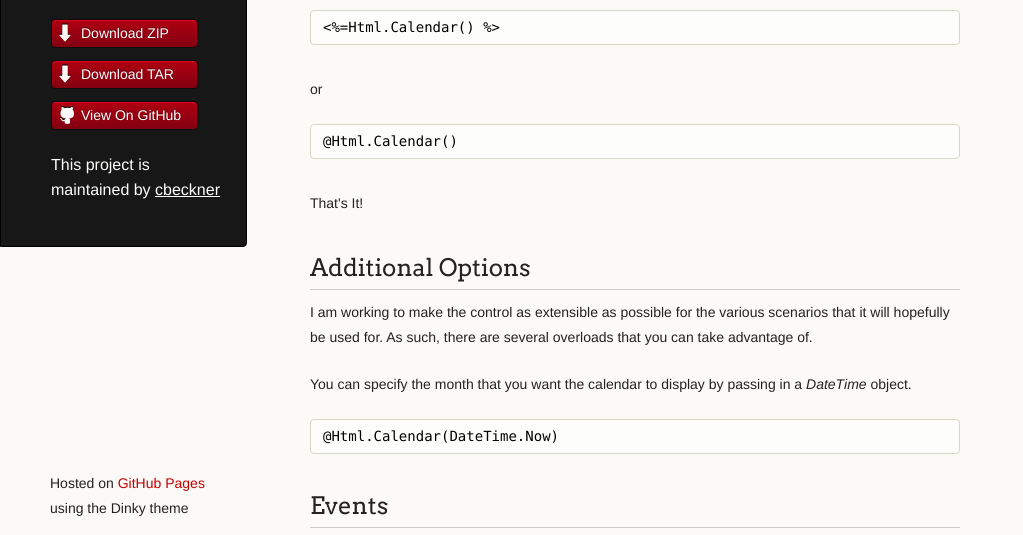
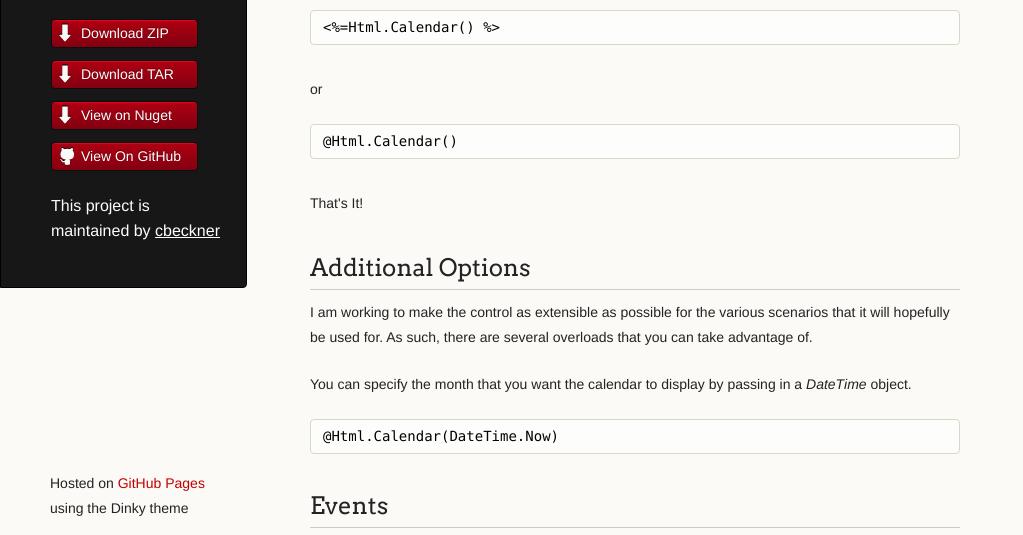
Before and after one commit to cbeckner/MvcCalendar, a plain HTML site: page index.html in a window 1280 px wide. Shown: the part 247-782 px from the top of the page, without its empty margins (0-1023 px from the left). Drawn offline with Linux system fonts and the light colour scheme.

Commit message:
Update index.html

```diff
--- a/index.html
+++ b/index.html
@@ -22,6 +22,7 @@
         <ul>
           <li class="download"><a class="buttons" href="https://github.com/cbeckner/MvcCalendar/zipball/master">Download ZIP</a></li>
           <li class="download"><a class="buttons" href="https://github.com/cbeckner/MvcCalendar/tarball/master">Download TAR</a></li>
+          <li><a class="buttons" href="https://www.nuget.org/packages/XYZ.CalendarHelper" target="_blank">View on Nuget</a></li>
           <li><a class="buttons github" href="https://github.com/cbeckner/MvcCalendar">View On GitHub</a></li>
         </ul>
 
```
